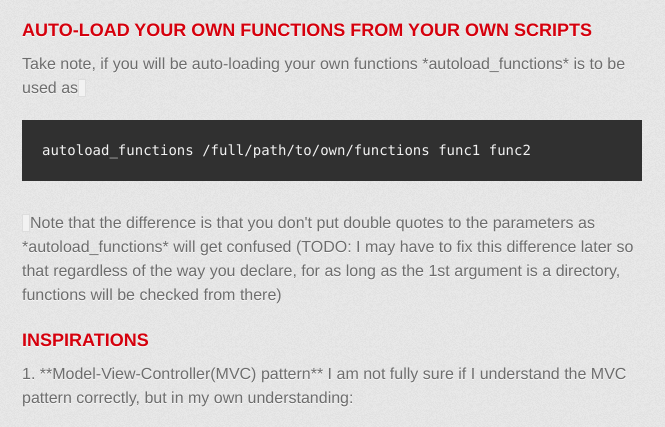
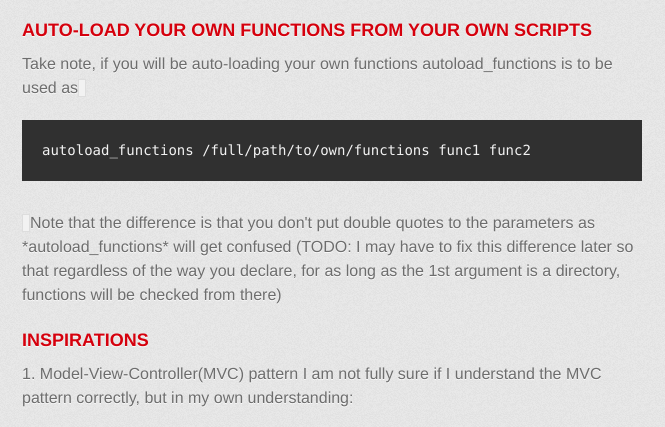
Before and after one commit to shsdk/shcf, a plain HTML site: page index.html in a window 1280 px wide. Shown: the part 2136-2563 px from the top of the page, 308-973 px from the left. Drawn offline with Linux system fonts and the light colour scheme; a web font is replaced by a local one.

Commit message:
some minor formatting change

```diff
--- a/index.html
+++ b/index.html
@@ -36,7 +36,7 @@
 
 <p>This framework is designed such that it will work regardless of the directory path.
 However, just to be sure that the framework works, you need to do a quick check.
-Go to ftest directory and run *_runall.test*.
+Go to ftest directory and run <i>_runall.test</i>.
 You should see something like below if framework is not broken:</p>
 
 <pre><code>
@@ -104,7 +104,7 @@ to get started<br />
   </code>
 
     Framework functions are also grouped according to functionality. So make sure to put
-    it in the right path. Example, for *sqlQuery* it is in *lib/db/sql/mysql/sqlQuery.bash.inc*
+    it in the right path. Example, for <i>sqlQuery</i> it is in <i>lib/db/sql/mysql/sqlQuery.bash.inc</i>
     so you should describe it top autoload_function as
 
   <code>
@@ -126,7 +126,7 @@ to get started<br />
 <a name="rather-drive-stick" class="anchor" href="#rather-drive-stick"><span class="octicon octicon-link"></span></a>AUTO-LOAD YOUR OWN FUNCTIONS FROM YOUR OWN SCRIPTS</h3>
 
 <p>
-  Take note, if you will be auto-loading your own functions *autoload_functions* is to be used as
+  Take note, if you will be auto-loading your own functions <i>autoload_functions</i> is to be used as
 
   <code>
     <pre>autoload_functions /full/path/to/own/functions func1 func2</pre>
@@ -139,7 +139,7 @@ to get started<br />
 <a name="authors-and-contributors" class="anchor" href="#authors-and-contributors"><span class="octicon octicon-link"></span></a>INSPIRATIONS</h3>
 
 <p>
-1. **Model-View-Controller(MVC) pattern**
+1. <b>Model-View-Controller(MVC) pattern</b>
 
 I am not fully sure if I understand the MVC pattern correctly, but in my own understanding:
 
@@ -158,7 +158,7 @@ I am not fully sure if I understand the MVC pattern correctly, but in my own und
                      *etc/controller.bash.inc* which should be included in every scripts that uses this framework.
 </pre>
 
-2. **auto-loading in PHP**
+2. <b>auto-loading in PHP</b>
 
 Having seen a lot of shell scripts with functions being duplicated across scripts made me realize how
 it is a maintenance nightmare. A slight change in functionality on the main tool it is supporting would
@@ -166,16 +166,16 @@ mean changing a lot of scripts. So I made a roughly similar functionality in  th
 only one function would be made and will simply be called in each script that needs it. Maintenance would
 be easily done quickly.
 
-In this framework, it can be seen in *lib/autoload_functions.bash.inc* and will be called in script something
+In this framework, it can be seen in <i>lib/autoload_functions.bash.inc</i> and will be called in script something
 like
 <code>
   <pre>autoload_functions "func1 func2 func3 etc"</pre>
 </code>
 
-    The above way to call *autoload_function* means that functions is directly accessible from *lib* and NOT
-    inside directories within *lib*. To reference a function stored in a directory within *lib* prefix it with
-    the directory relative to *lib*. For example to use *sqlQuery* function which is stored in *lib/db/sql/mysql*
-    and *ishost_up* located in *lib/box_mgt* you will call *autoload_function* like
+    The above way to call <i>autoload_function</i> means that functions is directly accessible from <i>lib</i> and NOT
+    inside directories within <i>lib</i>. To reference a function stored in a directory within <i>lib</i> prefix it with
+    the directory relative to <i>lib</i>. For example to use <i>sqlQuery</i> function which is stored in <i>lib/db/sql/mysql</i>
+    and <i>ishost_up</i> located in <i>lib/box_mgt</i> you will call <i>autoload_function</i> like
 
 <code>
   <pre>autoload_functions "lib/db/sql/mysql/sqlQuery box_mgt/ishost_up"</pre>
```
